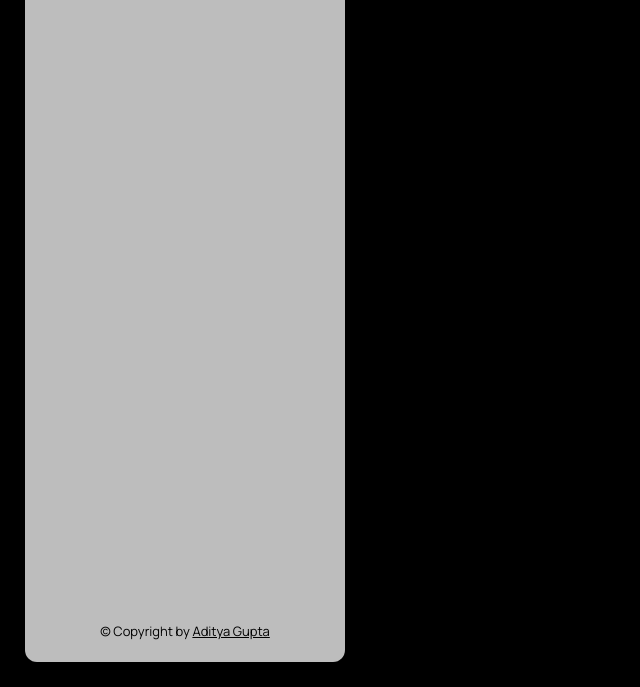
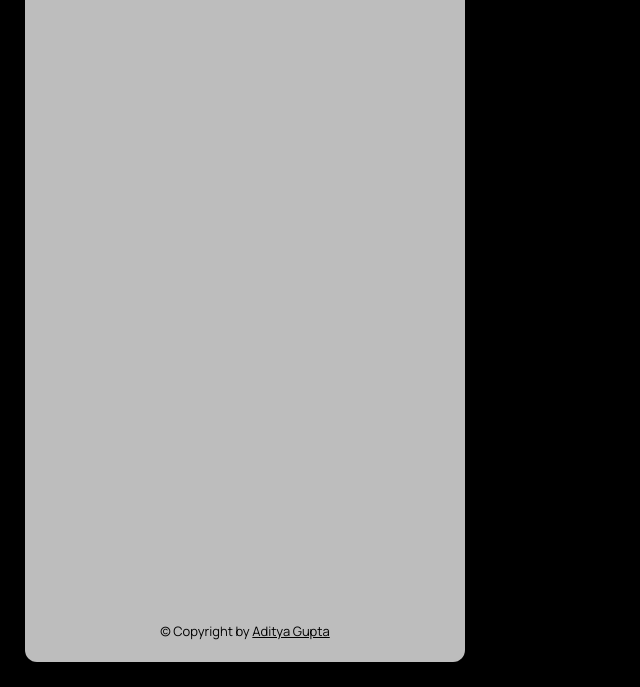
Before and after one commit to aditya-gupta89/map-expo, a website: page index.html in a window 1280 px wide. Shown: the part 113-800 px from the top of the page, without its empty margins (0-640 px from the left). Drawn offline with nearby package versions, Linux system fonts and the light colour scheme.

Commit message:
fix : update the sidebar css

```diff
--- a/style.css
+++ b/style.css
@@ -43,6 +43,7 @@
     padding: 2rem 4rem 2rem 4rem;
     display: flex;
     border-radius: 12px;
+    min-width: 440px;
     flex-direction: column;
   }
 
```
